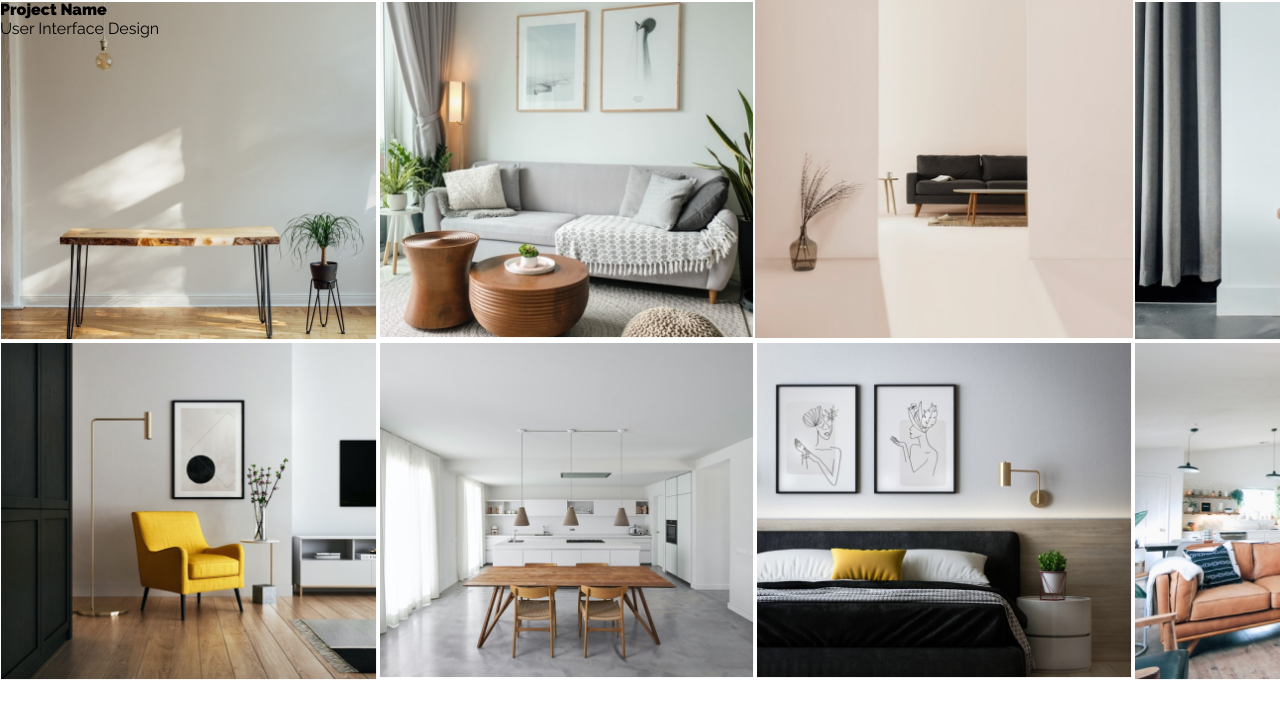
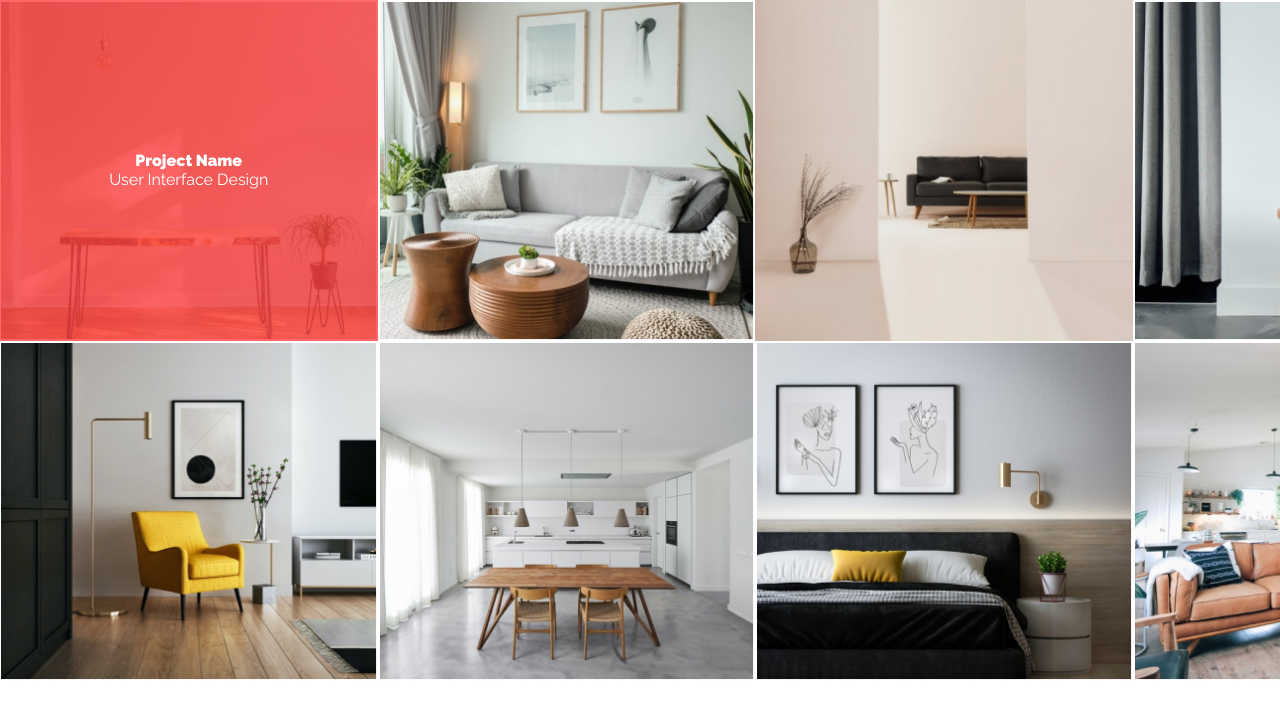
Before and after one commit to Gulkat/TMS-FE24, a plain HTML site: page index.html in a window 1280 px wide. Shown: the top 718 px of the page. Drawn offline with Linux system fonts and the light colour scheme.

Commit message:
Галерея на гридах

```diff
--- a/css/style.css
+++ b/css/style.css
@@ -28,7 +28,8 @@ body {
    max-width: 1510px;
 }
 .gallery__photo {
-   max-width: 100%;
+   width: 100%;
+   height: 100%;
 }
 .item {
    position: relative;
@@ -36,7 +37,28 @@ body {
 .gallery__text {
    display: none;
    position: absolute;
+   justify-content: center;
+   align-items: center;
+   text-align: center;
+   width: 100%;
+   height: 100%;
+}
+
+.gallery__text::after {
+   content: '';
+   position: absolute;
+   top: 0;
+   display: block;
+   width: 100%;
+   height: 100%;
+   background-color: rgba(255, 67, 67, 0.8);
+   z-index: 1;
 }
 .item:hover > .gallery__text {
-   display: block;
+   display: flex;
 }
+.item-content {
+   color: #fff;
+   position: relative;
+   z-index: 2;
+}
--- a/index.html
+++ b/index.html
@@ -15,57 +15,73 @@
    <section class="gallery">
       <section class="item">
          <div class="gallery__text">
+            <div class="item-content">
             <h3>Project Name</h3>
             <p>User Interface Design</p>
+            </div>
          </div>
          <img class="gallery__photo" src="img/work_1.jpg" alt="project photo">
       </section>
       <section class="item">
          <div class="gallery__text">
+            <div class="item-content">
             <h3>Project Name</h3>
             <p>User Interface Design</p>
+            </div>
          </div>
          <img class="gallery__photo" src="img/work_2.jpg" alt="project photo">
       </section>
       <section class="item">
          <div class="gallery__text">
+            <div class="item-content">
             <h3>Project Name</h3>
             <p>User Interface Design</p>
+            </div>
          </div>
          <img class="gallery__photo" src="img/work_3.jpg" alt="project photo">
       </section>
       <section class="item">
          <div class="gallery__text">
+            <div class="item-content">
             <h3>Project Name</h3>
             <p>User Interface Design</p>
+            </div>
          </div>
          <img class="gallery__photo" src="img/work_4.jpg" alt="project photo">
       </section>
       <section class="item">
          <div class="gallery__text">
+            <div class="item-content">
             <h3>Project Name</h3>
             <p>User Interface Design</p>
+            </div>
          </div>
          <img class="gallery__photo" src="img/work_5.jpg" alt="project photo">
       </section>
       <section class="item">
          <div class="gallery__text">
+            <div class="item-content">
             <h3>Project Name</h3>
             <p>User Interface Design</p>
+            </div>
          </div>
          <img class="gallery__photo" src="img/work_6.jpg" alt="project photo">
       </section>
       <section class="item">
          <div class="gallery__text">
+            <div class="item-content">
             <h3>Project Name</h3>
             <p>User Interface Design</p>
+            </div>
          </div>
          <img class="gallery__photo" src="img/work_7.jpg" alt="project photo">
       </section>
       <section class="item">
          <div class="gallery__text">
+            <div class="item-content">
             <h3>Project Name</h3>
             <p>User Interface Design</p>
+            </div>
          </div>
          <img class="gallery__photo" src="img/work_8.jpg" alt="project photo">
       </section>
```
